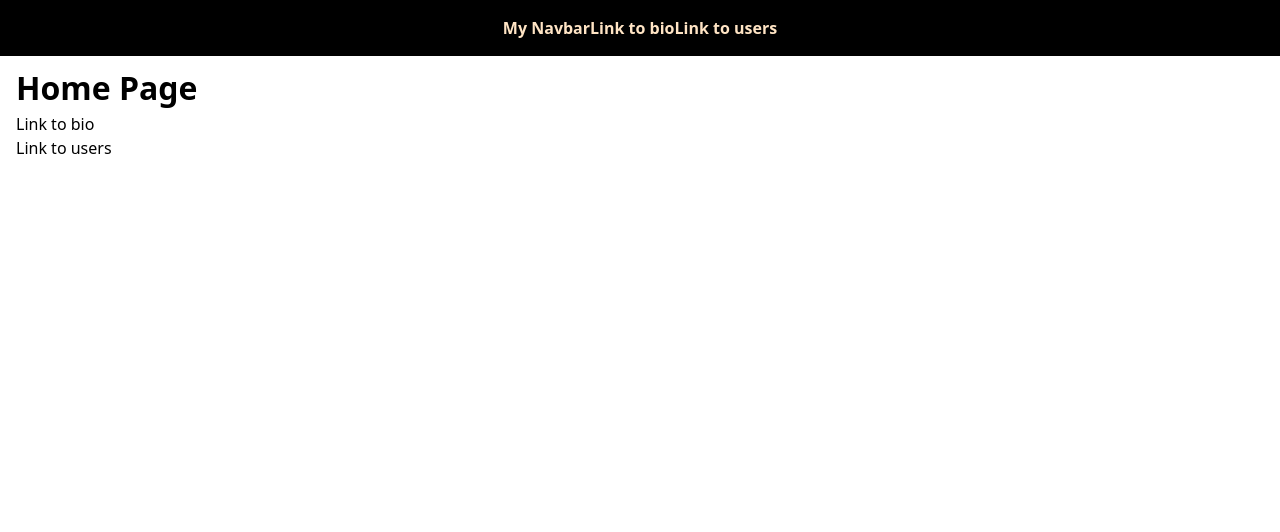
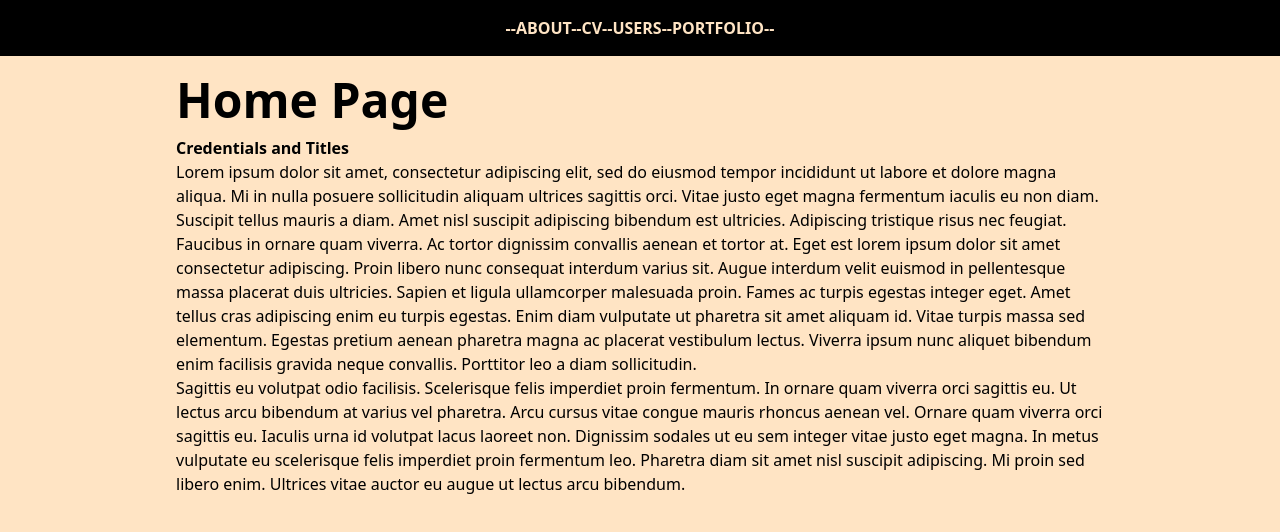
Before and after one commit to Justin2107/PortfolioSite, a Next.js app: page / in a window 1280 px wide. Shown: the top 532 px of the page. Built offline with nearby package versions, Linux system fonts and the light colour scheme.

Commit message:
Various bug fixes and gui updates

```diff
--- a/app/bio/page.tsx
+++ b/app/bio/page.tsx
@@ -3,14 +3,13 @@ import Link from 'next/link'
 import RootLayout from '../layout'
 
 export default function Bio() {
-  //throw new Error('broken')
   return (
-    <RootLayout>
+    <>
       <div className='content'>
         <h1>Bio</h1>
         <Link href="/">Link to homepage</Link>
       </div>
-    </RootLayout>
+    </>
 
   )
 }
--- a/app/globals.css
+++ b/app/globals.css
@@ -16,7 +16,7 @@
 }
 
 h1{
-  font-size: 2rem;
+  font-size: 3rem;
   font-weight: bold;
 }
 
@@ -27,12 +27,7 @@ h2{
 
 body {
   color: rgb(var(--foreground-rgb));
-  background: linear-gradient(
-      to bottom,
-      transparent,
-      rgb(var(--background-end-rgb))
-    )
-    rgb(var(--background-start-rgb));
+  background: bisque;
     padding: 1rem;
 }
 
@@ -48,6 +43,8 @@ body {
 }
 .content{
   padding-top: 3rem;
+  margin-left: 10rem;
+  margin-right: 10rem;
 }
 
 @layer utilities {
--- a/app/layout.tsx
+++ b/app/layout.tsx
@@ -20,9 +20,10 @@ export default function RootLayout({
         <nav>
           <h2 className="top-bar">
             <div style={{ display: 'flex', justifyContent: 'center', alignItems: 'center'}}>
-              My Navbar
-              <Link href="/bio">Link to bio</Link>
-              <Link href="/users">Link to users</Link>
+              <Link href="/" key="about">--ABOUT-</Link>
+              <Link href="/bio" key="cv">-CV-</Link>
+              <Link href="/users" key="users">-USERS-</Link>
+              -PORTFOLIO--
             </div>
           </h2>
         </nav>
--- a/app/page.tsx
+++ b/app/page.tsx
@@ -8,9 +8,13 @@ export default function Home() {
   return (
     <main className="content">
       <h1>Home Page</h1>
-      <Link href="/bio">Link to bio</Link>
-      <br ></br>
-      <Link href="/users">Link to users</Link>
+      <h2>Credentials and Titles</h2>
+      <p>
+      Lorem ipsum dolor sit amet, consectetur adipiscing elit, sed do eiusmod tempor incididunt ut labore et dolore magna aliqua. Mi in nulla posuere sollicitudin aliquam ultrices sagittis orci. Vitae justo eget magna fermentum iaculis eu non diam. Suscipit tellus mauris a diam. Amet nisl suscipit adipiscing bibendum est ultricies. Adipiscing tristique risus nec feugiat. Faucibus in ornare quam viverra. Ac tortor dignissim convallis aenean et tortor at. Eget est lorem ipsum dolor sit amet consectetur adipiscing. Proin libero nunc consequat interdum varius sit. Augue interdum velit euismod in pellentesque massa placerat duis ultricies. Sapien et ligula ullamcorper malesuada proin. Fames ac turpis egestas integer eget. Amet tellus cras adipiscing enim eu turpis egestas. Enim diam vulputate ut pharetra sit amet aliquam id. Vitae turpis massa sed elementum. Egestas pretium aenean pharetra magna ac placerat vestibulum lectus. Viverra ipsum nunc aliquet bibendum enim facilisis gravida neque convallis. Porttitor leo a diam sollicitudin.
+      </p>
+      <p>
+      Sagittis eu volutpat odio facilisis. Scelerisque felis imperdiet proin fermentum. In ornare quam viverra orci sagittis eu. Ut lectus arcu bibendum at varius vel pharetra. Arcu cursus vitae congue mauris rhoncus aenean vel. Ornare quam viverra orci sagittis eu. Iaculis urna id volutpat lacus laoreet non. Dignissim sodales ut eu sem integer vitae justo eget magna. In metus vulputate eu scelerisque felis imperdiet proin fermentum leo. Pharetra diam sit amet nisl suscipit adipiscing. Mi proin sed libero enim. Ultrices vitae auctor eu augue ut lectus arcu bibendum.
+      </p>
     </main>
   );
 }
```
Also changed, not shown: 1 other file (tests, documents, lock files or other folders).
